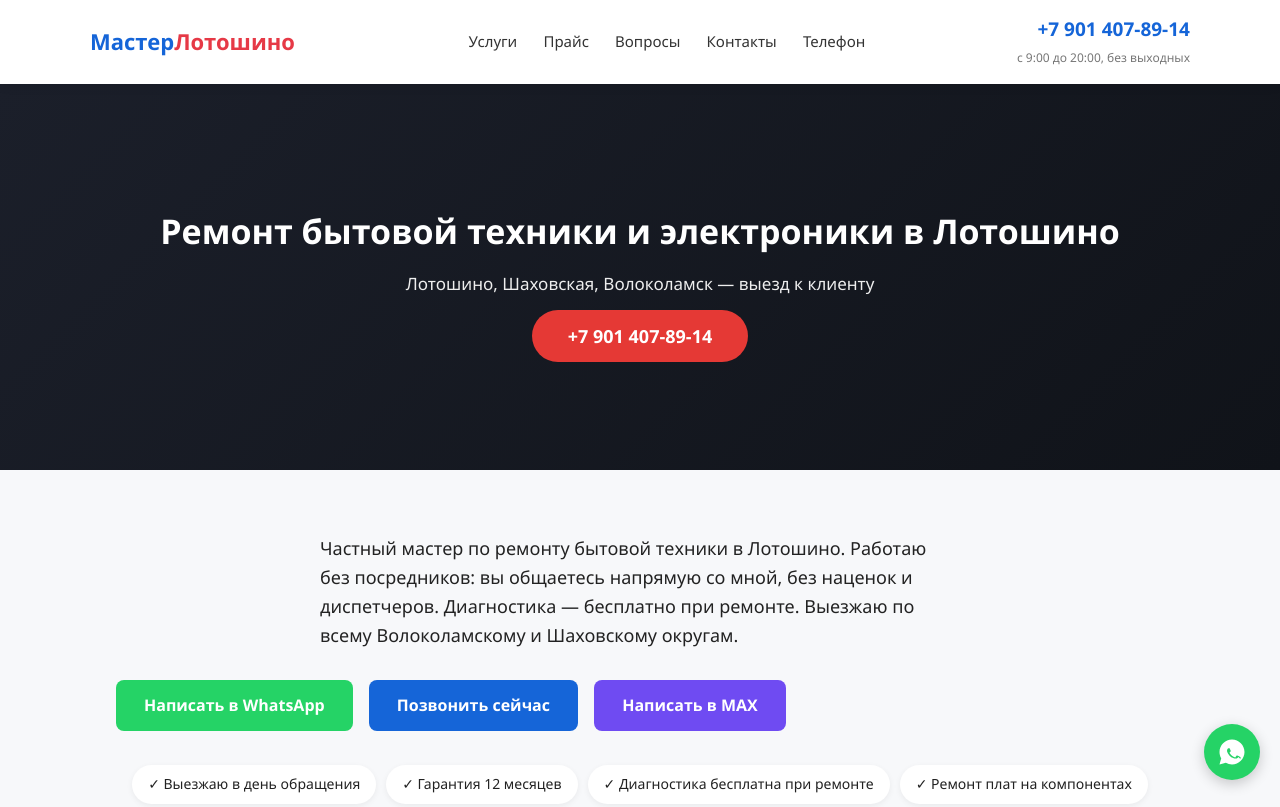
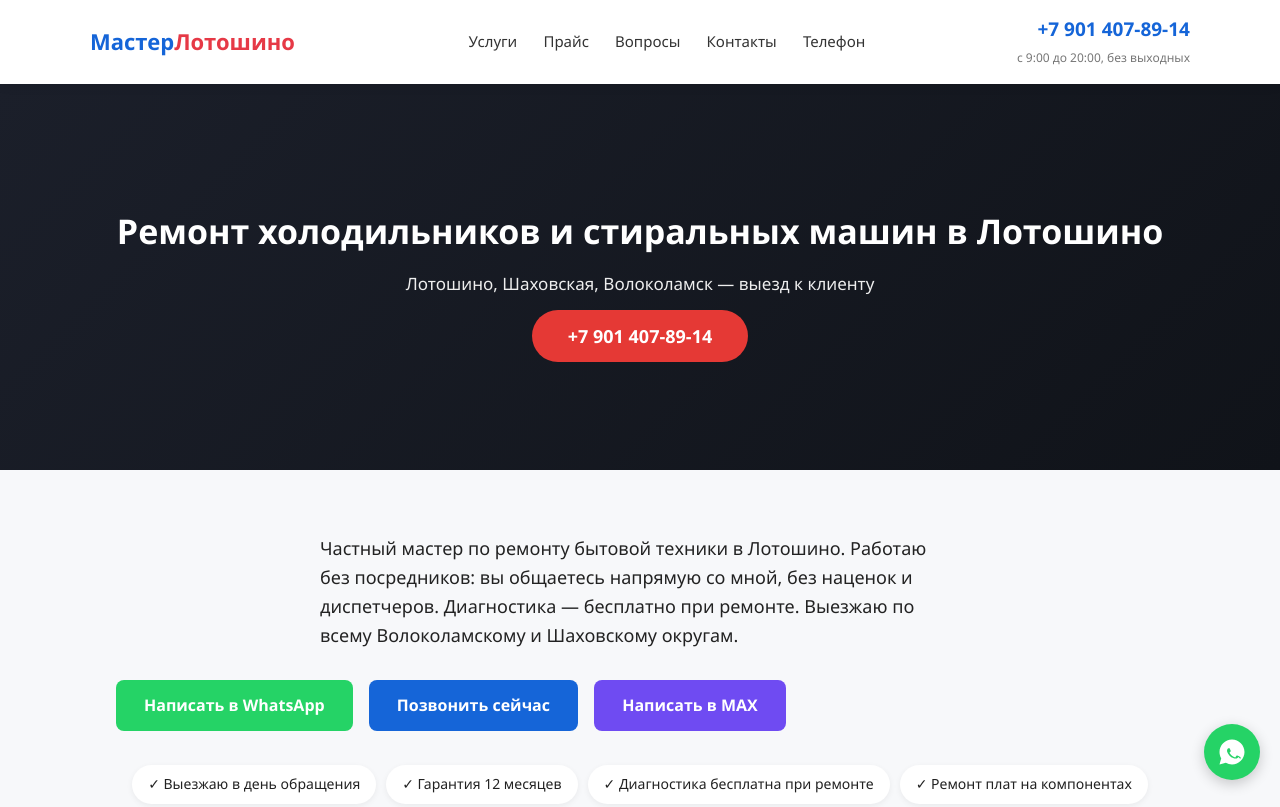
Before and after one commit to xolodgen/xolodgen.github.io, a plain HTML site: page index.html in a window 1280 px wide. Shown: the top 807 px of the page. Drawn offline with Linux system fonts and the light colour scheme.

Commit message:
Update index.html

```diff
--- a/index.html
+++ b/index.html
@@ -141,7 +141,7 @@ footer a { color:#fff; text-decoration:none; }
 </header>
  <section style="background:linear-gradient(135deg,#1b1f2a,#101319)">
   <div style=" padding:64px 16px; text-align:center">
-<h1 style="color:#fff; font-size:34px; margin:0 0 12px">Ремонт бытовой техники и электроники в Лотошино</h1>
+<h1 style="color:#fff; font-size:34px; margin:0 0 12px">Ремонт холодильников и стиральных машин в Лотошино</h1>
     <p style="color:#eee; font-size:17px; margin:0 0 24px">Лотошино, Шаховская, Волоколамск — выезд к клиенту</p>
     <a href="tel:+79014078914" style="color:#fff; background:#e53935; padding:14px 36px; border-radius:30px; text-decoration:none; font-size:18px; font-weight:bold">+7 901 407-89-14</a>
   </div>
```
